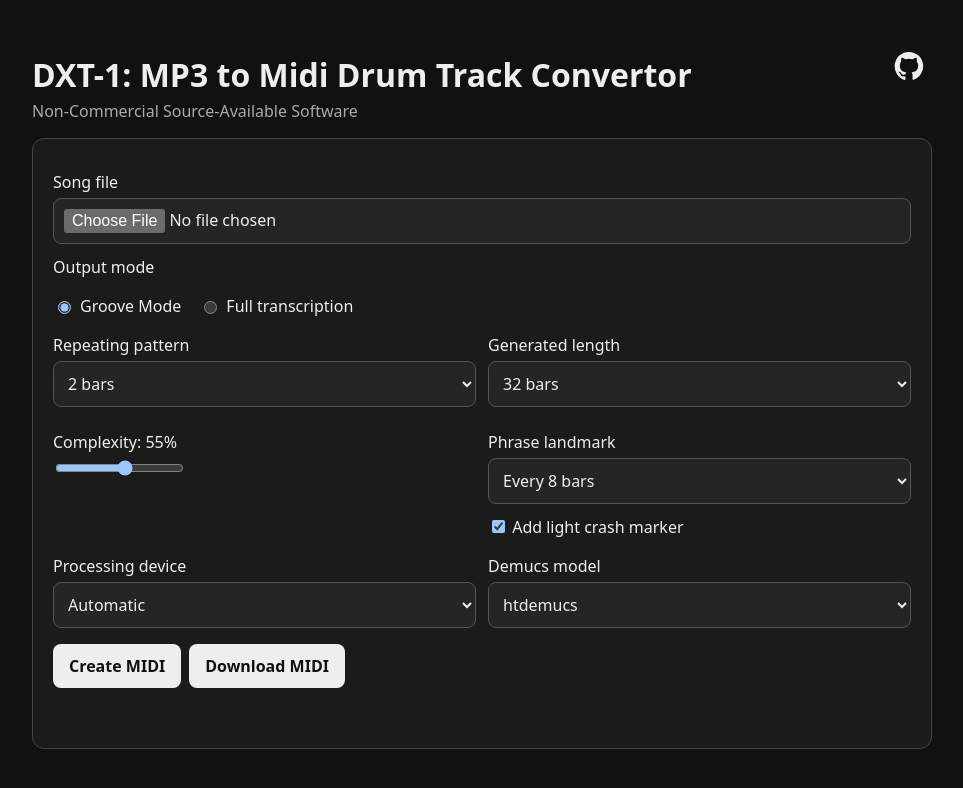
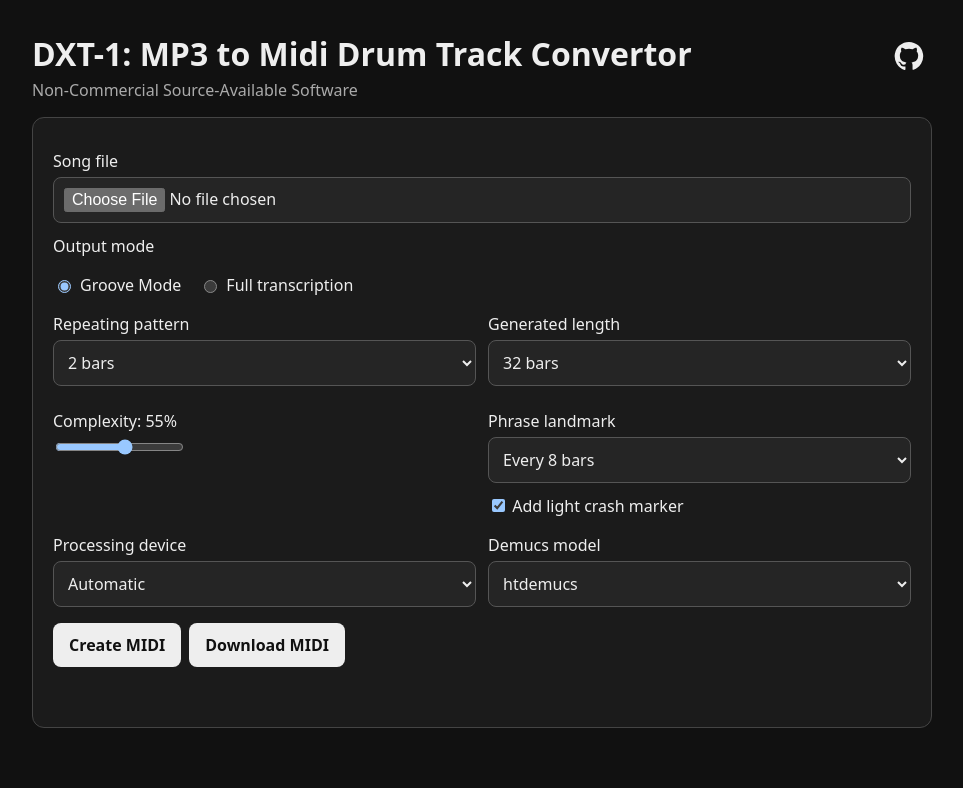
Before and after one commit to topherPedersen/DXT-1, a plain HTML site: page static/index.html in a window 1280 px wide. Shown: the whole page, without its empty margins (158-1121 px from the left). Drawn offline with Linux system fonts and the light colour scheme.

Commit message:
fix icon alignment

```diff
--- a/static/index.html
+++ b/static/index.html
@@ -11,7 +11,7 @@
     main { width: min(900px, calc(100% - 32px)); margin: 32px auto; }
     .page-header { display:flex; align-items:center; justify-content:space-between; gap:16px; }
     .panel { background:#1b1b1b; border:1px solid #444; border-radius:12px; padding:20px; margin:16px 0; }
-    h1 { margin-bottom: 4px; }
+    h1 { margin:0 0 4px; }
     .github-link { color:#eee; display:flex; flex:0 0 auto; padding:8px; border-radius:50%; }
     .github-link:hover, .github-link:focus-visible { background:#2b2b2b; outline:2px solid #aaa; outline-offset:2px; }
     .github-link svg { width:30px; height:30px; fill:currentColor; }
```
